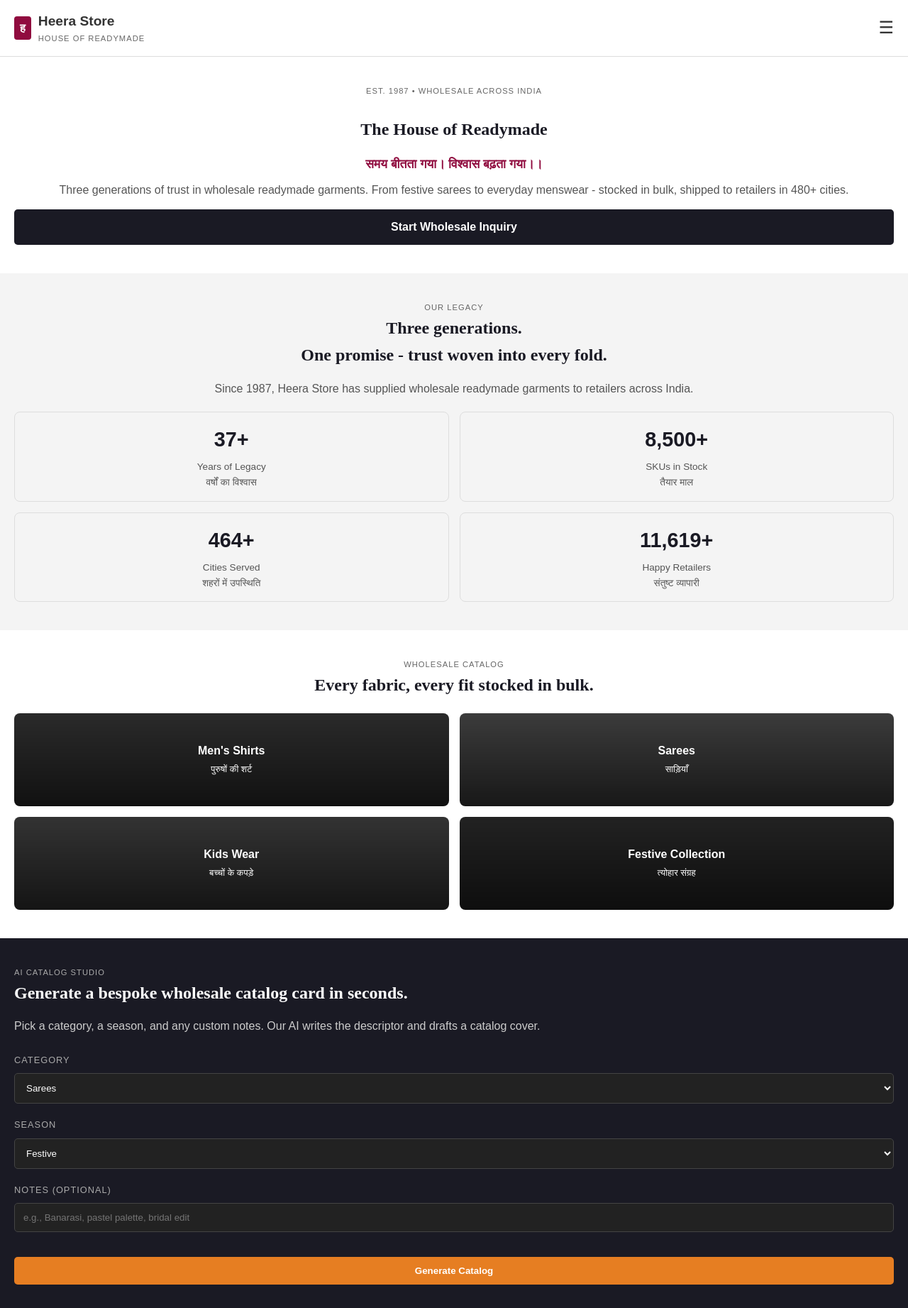
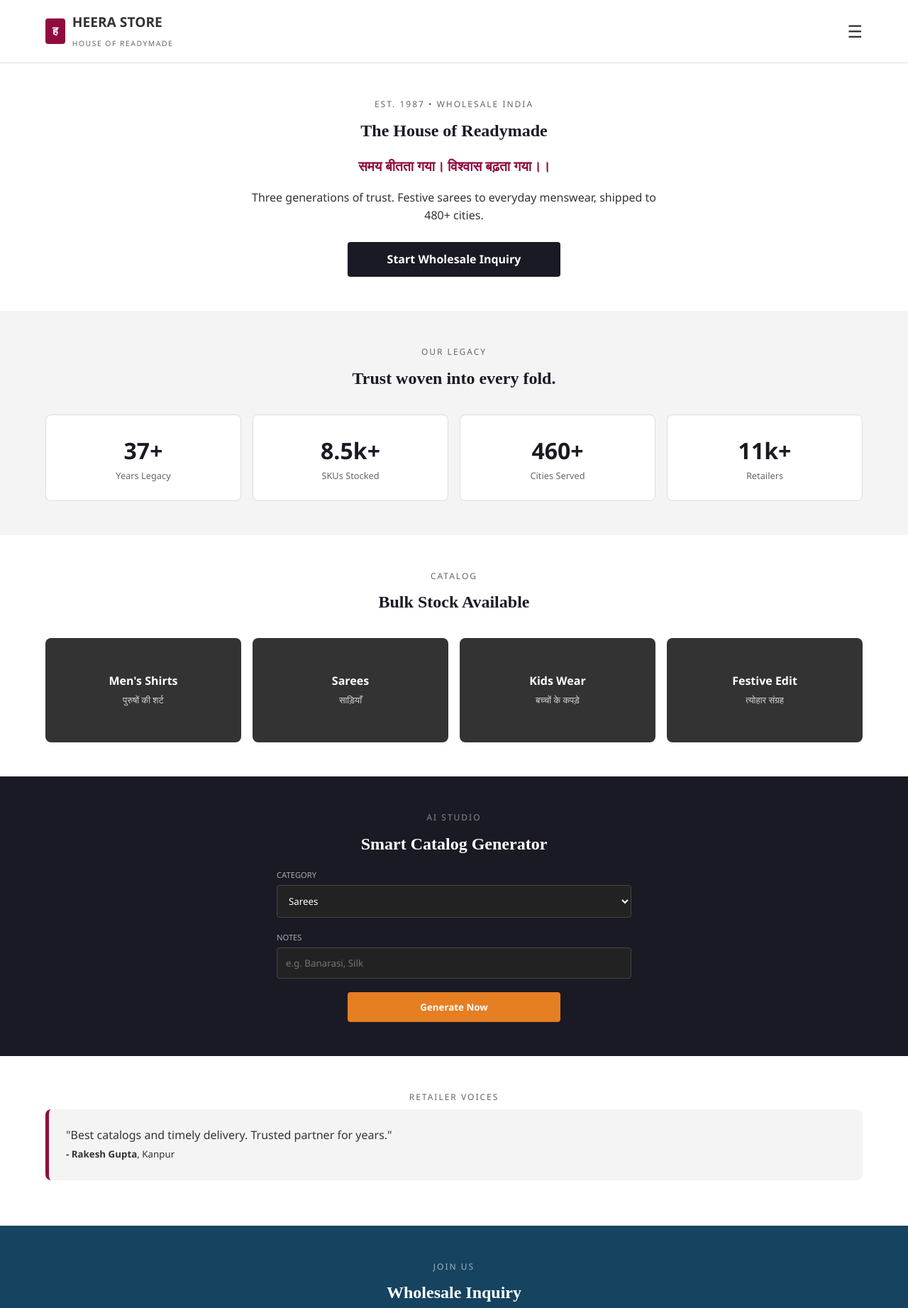
Before and after one commit to dimagkadahixtreme1-ai/www.heerastorebairagarh.com, a plain HTML site: page index.html in a window 1280 px wide. Shown: the top 1843 px of the page at 71% size. Drawn offline with Linux system fonts and the light colour scheme.

Commit message:
Update index.html

```diff
--- a/index.html
+++ b/index.html
@@ -3,218 +3,146 @@
 <head>
     <meta charset="UTF-8">
     <meta name="viewport" content="width=device-width, initial-scale=1.0">
-<title>Heera Store - House of Readymade</title>
+    <title>Heera Store | Wholesale Readymade</title>
     <style>
-  /* CSS YAHAN HAI: Website ka design, colors aur layout */
         :root {
             --primary: #900c3f;
             --dark: #1a1a24;
-    --light-gray: #f4f4f4;
-    --form-bg: #154360;
-    --text-dark: #333;
+            --light: #f4f4f4;
+            --accent: #154360;
+            --text: #333;
         }
-  * { margin: 0; padding: 0; box-sizing: border-box; font-family: Arial, sans-serif; }
-  body { background-color: #fff; color: var(--text-dark); line-height: 1.6; }
+        * { margin: 0; padding: 0; box-sizing: border-box; font-family: 'Segoe UI', Arial, sans-serif; }
+        body { color: var(--text); line-height: 1.6; }
 
-  /* Navbar */
-  nav { display: flex; justify-content: space-between; align-items: center; padding: 15px 20px; border-bottom: 1px solid #ddd; }
-  .logo-container { display: flex; align-items: center; gap: 10px; }
-  .logo-icon { background: var(--primary); color: white; padding: 4px 8px; font-weight: bold; border-radius: 4px; }
-  .logo-text { font-weight: bold; font-size: 1.2rem; }
-  .logo-sub { font-size: 0.7rem; color: #666; letter-spacing: 1px; text-transform: uppercase; }
+        /* Navigation */
+        nav { display: flex; justify-content: space-between; align-items: center; padding: 1rem 5%; border-bottom: 1px solid #ddd; background: #fff; position: sticky; top: 0; z-index: 100; }
+        .logo { display: flex; align-items: center; gap: 10px; }
+        .logo-box { background: var(--primary); color: #fff; padding: 5px 10px; font-weight: bold; border-radius: 4px; }
+        .logo-txt b { display: block; font-size: 1.2rem; text-transform: uppercase; }
+        .logo-txt span { font-size: 0.65rem; color: #666; letter-spacing: 1.5px; }
 
-  /* Sections & Text */
-  section { padding: 40px 20px; }
-  .text-center { text-align: center; }
-  h1, h2 { font-family: 'Times New Roman', serif; margin-bottom: 15px; color: var(--dark); }
-  .hindi-text { font-size: 1.1rem; font-weight: bold; color: var(--primary); margin: 10px 0; }
+        /* General Layout */
+        section { padding: 3rem 5%; text-align: center; }
+        h1, h2 { font-family: serif; margin-bottom: 1rem; color: var(--dark); }
+        .hindi { font-size: 1.2rem; font-weight: bold; color: var(--primary); margin: 1rem 0; }
+        .sub { font-size: 0.75rem; color: #666; letter-spacing: 2px; text-transform: uppercase; display: block; margin-bottom: 0.5rem; }
 
         /* Buttons */
-  .btn { display: inline-block; padding: 12px 24px; color: white; text-decoration: none; border-radius: 5px; margin-top: 15px; width: 100%; text-align: center; font-weight: bold; border: none; cursor: pointer; }
-  .btn-primary { background: var(--primary); }
-  .btn-dark { background: var(--dark); }
+        .btn { display: inline-block; padding: 12px 30px; text-decoration: none; border-radius: 4px; font-weight: bold; transition: 0.3s; width: 100%; max-width: 300px; cursor: pointer; border: none; }
+        .btn-dark { background: var(--dark); color: #fff; }
+        .btn-pri { background: var(--primary); color: #fff; }
 
-  /* Stats Grid */
-  .stats-grid { display: grid; grid-template-columns: 1fr 1fr; gap: 15px; margin-top: 20px; }
-  .stat-card { text-align: center; padding: 15px; border: 1px solid #ddd; border-radius: 8px; }
-  .stat-card h3 { color: var(--dark); font-size: 1.8rem; margin-bottom: 5px; }
-  .stat-card p { font-size: 0.85rem; color: #555; }
+        /* Grids */
+        .grid { display: grid; grid-template-columns: repeat(auto-fit, minmax(140px, 1fr)); gap: 1rem; margin-top: 2rem; }
+        .card { padding: 1.5rem; border: 1px solid #ddd; border-radius: 8px; background: #fff; }
+        .card h3 { font-size: 2rem; color: var(--dark); }
+        .card p { font-size: 0.8rem; color: #666; }
 
-  /* Catalog Grid */
-  .catalog-grid { display: grid; grid-template-columns: 1fr 1fr; gap: 15px; margin-top: 20px; }
-  .cat-card { background: #333; color: white; padding: 40px 10px; border-radius: 8px; text-align: center; font-weight: bold; }
+        .cat-item { background: #333; color: #fff; padding: 3rem 1rem; border-radius: 8px; font-weight: bold; background-size: cover; background-position: center; position: relative; overflow: hidden; }
+        .cat-item span { font-size: 0.8rem; font-weight: normal; opacity: 0.8; }
 
-  /* AI Catalog Form */
-  .ai-section { background: var(--dark); color: white; padding: 40px 20px; }
-  .ai-section h2 { color: white; }
-  .form-group { margin-bottom: 20px; text-align: left; }
-  .form-group label { display: block; font-size: 0.8rem; margin-bottom: 8px; color: #aaa; letter-spacing: 1px; }
-  .form-group input, .form-group select { width: 100%; padding: 12px; border-radius: 5px; border: 1px solid #444; background: #222; color: white; }
+        /* AI & Forms */
+        .dark-sec { background: var(--dark); color: #fff; }
+        .dark-sec h2 { color: #fff; }
+        .form-group { text-align: left; margin-bottom: 1.2rem; max-width: 500px; margin-inline: auto; }
+        .form-group label { display: block; font-size: 0.7rem; color: #aaa; margin-bottom: 5px; }
+        input, select { width: 100%; padding: 12px; border-radius: 4px; border: 1px solid #444; background: #222; color: #fff; }
 
-  /* Testimonials */
-  .testimonial-card { background: var(--light-gray); padding: 20px; border-radius: 8px; margin-bottom: 15px; border-left: 4px solid var(--primary); }
-
-  /* Wholesale Inquiry */
-  .inquiry-section { background: var(--form-bg); color: white; }
-  .inquiry-section h2 { color: white; }
-  .inquiry-section input, .inquiry-section select, .inquiry-section textarea { background: rgba(255,255,255,0.1); border: 1px solid rgba(255,255,255,0.2); color: white; }
+        /* Feedback */
+        .quote { background: var(--light); padding: 1.5rem; border-radius: 8px; border-left: 5px solid var(--primary); margin-bottom: 1rem; text-align: left; }
 
         /* Footer */
-  footer { background: #111; color: #ccc; padding: 40px 20px; font-size: 0.9rem; }
-  footer a { color: #ccc; text-decoration: none; display: block; margin-bottom: 12px; }
+        footer { background: #111; color: #888; padding: 3rem 5%; font-size: 0.9rem; }
+        footer a { color: #ccc; text-decoration: none; display: block; margin-bottom: 0.8rem; }
     </style>
 </head>
 <body>
 
     <nav>
-    <div class="logo-container">
-      <div class="logo-icon">ह</div>
-      <div>
-        <div class="logo-text">Heera Store</div>
-        <div class="logo-sub">HOUSE OF READYMADE</div>
+        <div class="logo">
+            <div class="logo-box">ह</div>
+            <div class="logo-txt"><b>Heera Store</b><span>HOUSE OF READYMADE</span></div>
         </div>
-    </div>
-    <div style="font-size: 1.5rem;">&#9776;</div>
+        <div style="cursor:pointer; font-size: 1.5rem;">&#9776;</div>
     </nav>
 
-  <section class="text-center">
-    <div class="logo-sub">EST. 1987 • WHOLESALE ACROSS INDIA</div>
-    <br>
+    <section>
+        <span class="sub">EST. 1987 • WHOLESALE INDIA</span>
         <h1>The House of Readymade</h1>
-    <p class="hindi-text">समय बीतता गया। विश्वास बढ़ता गया।।</p>
-    <p style="color: #555;">Three generations of trust in wholesale readymade garments. From festive sarees to everyday menswear - stocked in bulk, shipped to retailers in 480+ cities.</p>
+        <p class="hindi">समय बीतता गया। विश्वास बढ़ता गया।।</p>
+        <p style="max-width: 600px; margin: 0 auto 1.5rem;">Three generations of trust. Festive sarees to everyday menswear, shipped to 480+ cities.</p>
         <a href="#inquiry" class="btn btn-dark">Start Wholesale Inquiry</a>
     </section>
 
-  <section class="text-center" style="background: var(--light-gray);">
-    <div class="logo-sub">OUR LEGACY</div>
-    <h2>Three generations.<br>One promise - trust woven into every fold.</h2>
-    <p style="color: #555;">Since 1987, Heera Store has supplied wholesale readymade garments to retailers across India.</p>
-
-    <div class="stats-grid">
-      <div class="stat-card">
-        <h3>37+</h3>
-        <p>Years of Legacy<br>वर्षों का विश्वास</p>
-      </div>
-      <div class="stat-card">
-        <h3>8,500+</h3>
-        <p>SKUs in Stock<br>तैयार माल</p>
-      </div>
-      <div class="stat-card">
-        <h3>464+</h3>
-        <p>Cities Served<br>शहरों में उपस्थिति</p>
-      </div>
-      <div class="stat-card">
-        <h3>11,619+</h3>
-        <p>Happy Retailers<br>संतुष्ट व्यापारी</p>
-      </div>
+    <section style="background: var(--light);">
+        <span class="sub">OUR LEGACY</span>
+        <h2>Trust woven into every fold.</h2>
+        <div class="grid">
+            <div class="card"><h3>37+</h3><p>Years Legacy</p></div>
+            <div class="card"><h3>8.5k+</h3><p>SKUs Stocked</p></div>
+            <div class="card"><h3>460+</h3><p>Cities Served</p></div>
+            <div class="card"><h3>11k+</h3><p>Retailers</p></div>
         </div>
     </section>
 
     <section>
-    <div class="logo-sub text-center">WHOLESALE CATALOG</div>
-    <h2 class="text-center">Every fabric, every fit stocked in bulk.</h2>
-
-    <div class="catalog-grid">
-      <div class="cat-card" style="background: linear-gradient(rgba(0,0,0,0.5), rgba(0,0,0,0.8)), #555;">
-        Men's Shirts<br><span style="font-size: 0.8rem; font-weight: normal;">पुरुषों की शर्ट</span>
-      </div>
-      <div class="cat-card" style="background: linear-gradient(rgba(0,0,0,0.5), rgba(0,0,0,0.8)), #777;">
-        Sarees<br><span style="font-size: 0.8rem; font-weight: normal;">साड़ियाँ</span>
-      </div>
-      <div class="cat-card" style="background: linear-gradient(rgba(0,0,0,0.5), rgba(0,0,0,0.8)), #666;">
-        Kids Wear<br><span style="font-size: 0.8rem; font-weight: normal;">बच्चों के कपड़े</span>
-      </div>
-      <div class="cat-card" style="background: linear-gradient(rgba(0,0,0,0.5), rgba(0,0,0,0.8)), #444;">
-        Festive Collection<br><span style="font-size: 0.8rem; font-weight: normal;">त्योहार संग्रह</span>
-      </div>
+        <span class="sub">CATALOG</span>
+        <h2>Bulk Stock Available</h2>
+        <div class="grid">
+            <div class="cat-item">Men's Shirts<br><span>पुरुषों की शर्ट</span></div>
+            <div class="cat-item">Sarees<br><span>साड़ियाँ</span></div>
+            <div class="cat-item">Kids Wear<br><span>बच्चों के कपड़े</span></div>
+            <div class="cat-item">Festive Edit<br><span>त्योहार संग्रह</span></div>
         </div>
     </section>
 
-  <section class="ai-section">
-    <div class="logo-sub" style="color: #aaa;">AI CATALOG STUDIO</div>
-    <h2>Generate a bespoke wholesale catalog card in seconds.</h2>
-    <p style="color: #ccc; margin-bottom: 25px;">Pick a category, a season, and any custom notes. Our AI writes the descriptor and drafts a catalog cover.</p>
-
+    <section class="dark-sec">
+        <span class="sub" style="color:#888">AI STUDIO</span>
+        <h2>Smart Catalog Generator</h2>
         <div class="form-group">
             <label>CATEGORY</label>
-      <select><option>Sarees</option><option>Men's Shirts</option></select>
+            <select><option>Sarees</option><option>Men's Wear</option></select>
         </div>
         <div class="form-group">
-      <label>SEASON</label>
-      <select><option>Festive</option><option>Summer</option></select>
+            <label>NOTES</label>
+            <input type="text" placeholder="e.g. Banarasi, Silk">
         </div>
-    <div class="form-group">
-      <label>NOTES (OPTIONAL)</label>
-      <input type="text" placeholder="e.g., Banarasi, pastel palette, bridal edit">
-    </div>
-    <button class="btn" style="background: #e67e22; color: white;">Generate Catalog</button>
+        <button class="btn" style="background:#e67e22; color:#fff">Generate Now</button>
     </section>
 
     <section>
-    <div class="logo-sub">RETAILER VOICES</div>
-    <h2>12,000+ retailers.<br>One warehouse they trust.</h2>
-
-    <div class="testimonial-card">
-      <p>"Heera Store ke catalogs hamesha time pe milte hain. Last Diwali hamne 220+ sarees sirf ek dispatch mein le liye."</p>
-      <br>
-      <strong>Rakesh Gupta</strong><br>
-      <span style="font-size: 0.8rem; color: #666;">Gupta Vastralay, Kanpur</span>
-    </div>
-
-    <div class="testimonial-card">
-      <p>"Quality consistent hai aur MOQ flexible. Naye retailers ke liye perfect partner hai."</p>
-      <br>
-      <strong>Sameer Lala</strong><br>
-      <span style="font-size: 0.8rem; color: #666;">New Look Collection, Surat</span>
+        <span class="sub">RETAILER VOICES</span>
+        <div class="quote">
+            <p>"Best catalogs and timely delivery. Trusted partner for years."</p>
+            <small><b>- Rakesh Gupta</b>, Kanpur</small>
         </div>
     </section>
 
-  <section class="inquiry-section" id="inquiry">
-    <div class="logo-sub" style="color: #aaa;">WHOLESALE INQUIRY</div>
-    <h2>Become a Heera retailer.</h2>
-    <p style="margin-bottom: 25px;">Share your details and our wholesale desk will reach out within 24 hours.</p>
-
-    <div class="form-group">
-      <label style="color: white;">BUSINESS NAME *</label>
-      <input type="text" placeholder="e.g. Gupta Vastralay">
-    </div>
-    <div class="form-group">
-      <label style="color: white;">CONTACT PERSON *</label>
-      <input type="text" placeholder="Your name">
-    </div>
-    <div class="form-group">
-      <label style="color: white;">PHONE *</label>
-      <input type="text" placeholder="+91 XXXXX XXXXX">
-    </div>
-    <div class="form-group">
-      <label style="color: white;">CITY *</label>
-      <input type="text" placeholder="e.g. Kanpur">
-    </div>
-    <button class="btn btn-primary">Send Wholesale Inquiry</button>
+    <section class="dark-sec" id="inquiry" style="background: var(--accent);">
+        <span class="sub" style="color:#fff; opacity:0.6">JOIN US</span>
+        <h2>Wholesale Inquiry</h2>
+        <div class="form-group"><input type="text" placeholder="Business Name"></div>
+        <div class="form-group"><input type="text" placeholder="Phone Number"></div>
+        <button class="btn btn-pri">Submit Details</button>
     </section>
 
     <footer>
-    <div class="logo-container" style="margin-bottom: 15px;">
-      <div class="logo-icon" style="background: var(--primary);">ह</div>
-      <div class="logo-text" style="color: white;">Heera Store</div>
+        <div class="logo" style="margin-bottom: 1.5rem;">
+            <div class="logo-box">ह</div>
+            <b style="color:#fff; margin-left:10px">Heera Store</b>
         </div>
-    <p>The House of Readymade — wholesale garments trusted since 1987.</p>
-    <p class="hindi-text" style="margin-bottom: 30px;">समय बीतता गया। विश्वास बढ़ता गया।।</p>
-
-    <div class="logo-sub" style="color: #666; margin-bottom: 10px;">EXPLORE</div>
+        <p class="hindi">समय बीतता गया। विश्वास बढ़ता गया।।</p>
+        <div class="grid" style="text-align:left; border-top:1px solid #222; padding-top:2rem;">
+            <div>
                 <a href="#">Legacy</a>
                 <a href="#">Categories</a>
-    <a href="#">AI Catalog</a>
-    <a href="#">Wholesale Inquiry</a>
-    <a href="#">Contact</a>
-
-    <div class="logo-sub" style="color: #666; margin-top: 30px; margin-bottom: 10px;">WHOLESALE DESK</div>
-    <p>Cloth Market Lane, Old City<br>Indore, Madhya Pradesh 452002</p>
-    <br>
-    <p>+91 98765 43210<br>wholesale@heerastore.in</p>
-    <br><br>
-    <p style="font-size: 0.8rem; color: #666;">© 2026 Heera Store. All rights reserved.</p>
+            </div>
+            <div>
+                <p>Old City, Indore, MP</p>
+                <p>wholesale@heerastore.in</p>
+            </div>
+        </div>
     </footer>
 
 </body>
```
Lines whose indentation alone changed are shown as unchanged.
